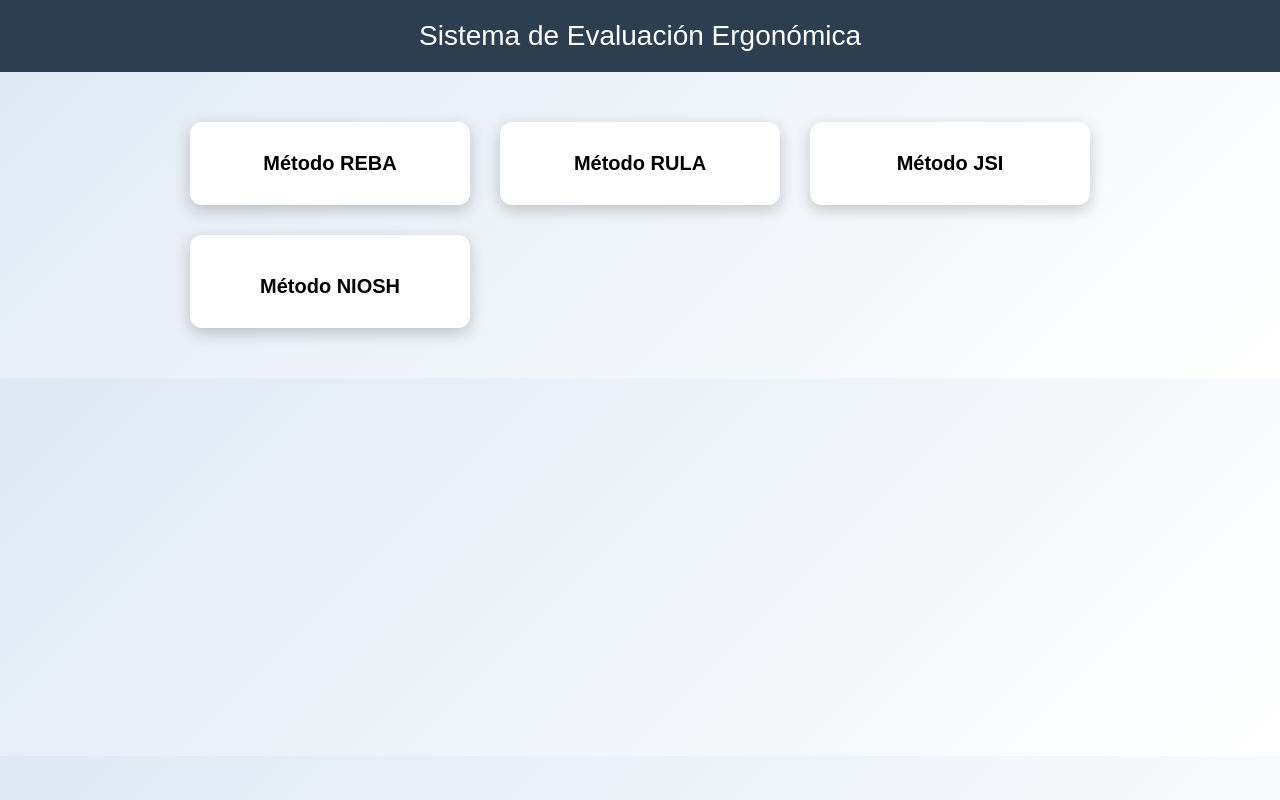
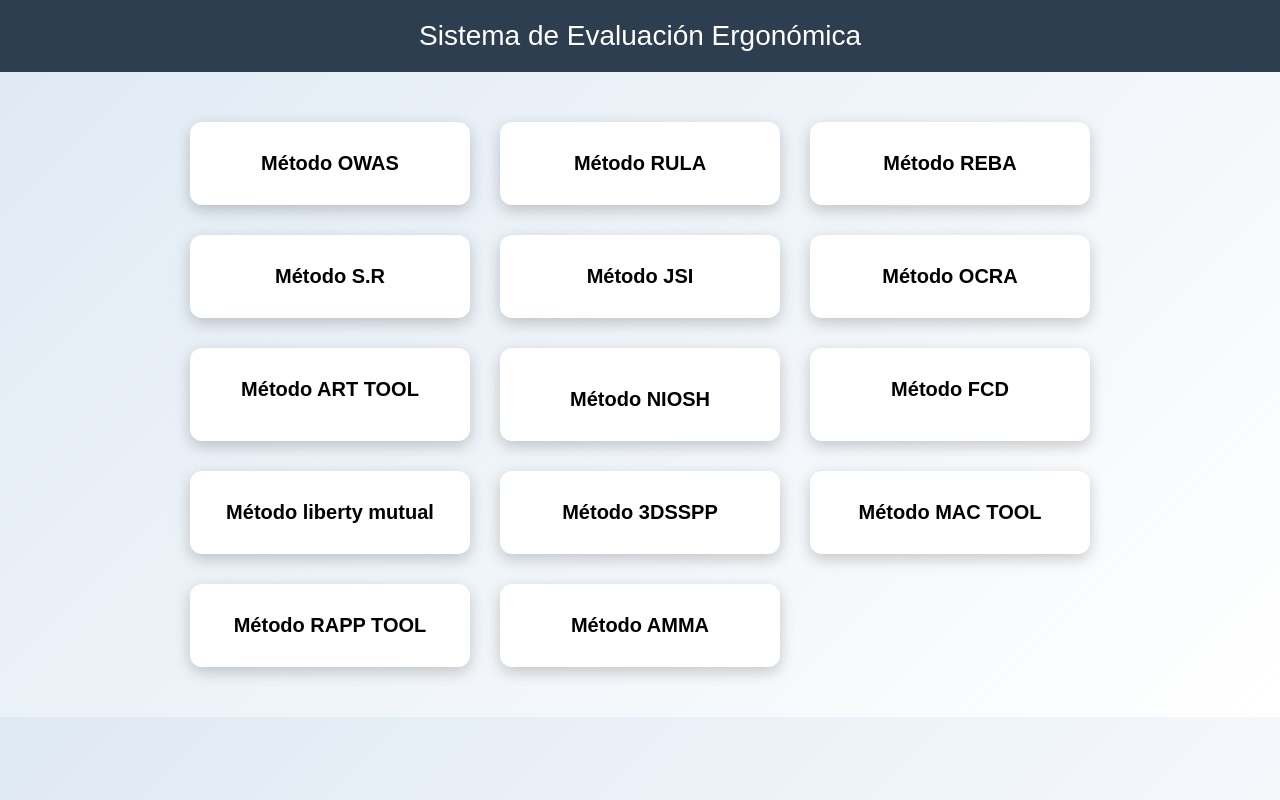
Before and after one commit to dulceruiz21/ErgoDulce, a plain HTML site: page metodos.html in a window 1280 px wide. Drawn offline with Linux system fonts and the light colour scheme.

Commit message:
Update metodos.html

```diff
--- a/metodos.html
+++ b/metodos.html
@@ -67,24 +67,65 @@ Sistema de Evaluación Ergonómica
 </header>
 
 <div class="contenedor">
-
-<a class="tarjeta" href="reba.html">
-<div class="nombre">Método REBA</div>
+<a class="tarjeta" href="OWAS.html">
+<div class="nombre">Método OWAS</div>
 </a>
 
 <a class="tarjeta" href="rula.html">
 <div class="nombre">Método RULA</div>
 </a>
 
+<a class="tarjeta" href="reba.html">
+<div class="nombre">Método REBA</div>
+</a>
+
+<a class="tarjeta" href="sr.html">
+<div class="nombre">Método S.R</div>
+</a>
+
+
 <a class="tarjeta" href="jsi.html">
 <div class="nombre">Método JSI</div>
 </a>
+
+<a class="tarjeta" href="ocra.html">
+<div class="nombre">Método OCRA</div>
+</a>
+
+<a class="tarjeta" href="artool.html">
+<div class="nombre">Método ART TOOL</div>
+</a>
+
 
 <a class="tarjeta" href="#">
 <div class="icono"></div>
 <div class="nombre">Método NIOSH</div>
 </a>
 
+<a class="tarjeta" href="#">
+<div class="nombre">Método FCD </div>
+</a>
+<a class="tarjeta" href="#">
+<div class="nombre">Método liberty mutual </div>
+</a>
+<a class="tarjeta" href="#">
+<div class="nombre">Método 3DSSPP </div>
+</a>
+
+<a class="tarjeta" href="#">
+<div class="nombre">Método MAC TOOL </div>
+</a>
+
+<a class="tarjeta" href="#">
+<div class="nombre">Método RAPP TOOL </div>
+</a>
+
+<a class="tarjeta" href="#">
+<div class="nombre">Método AMMA </div>
+</a>
+
+
+
 </div>
 
 </body>
```
